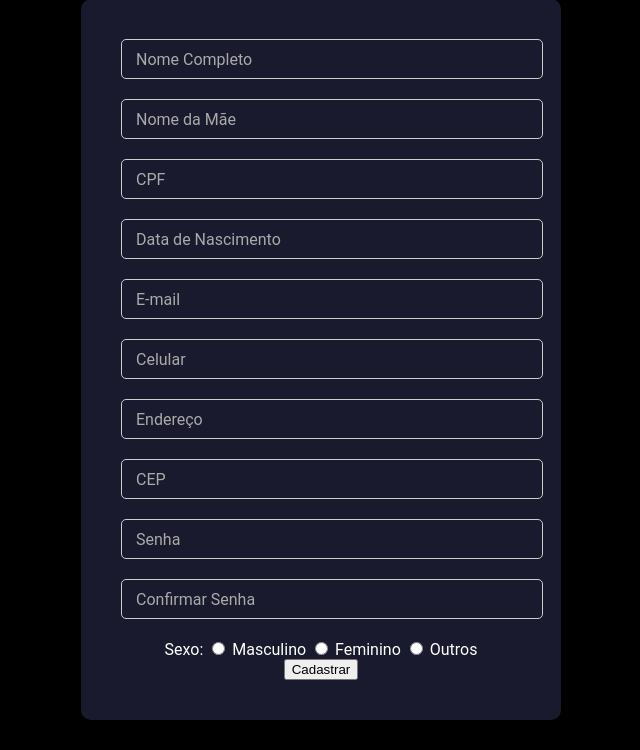
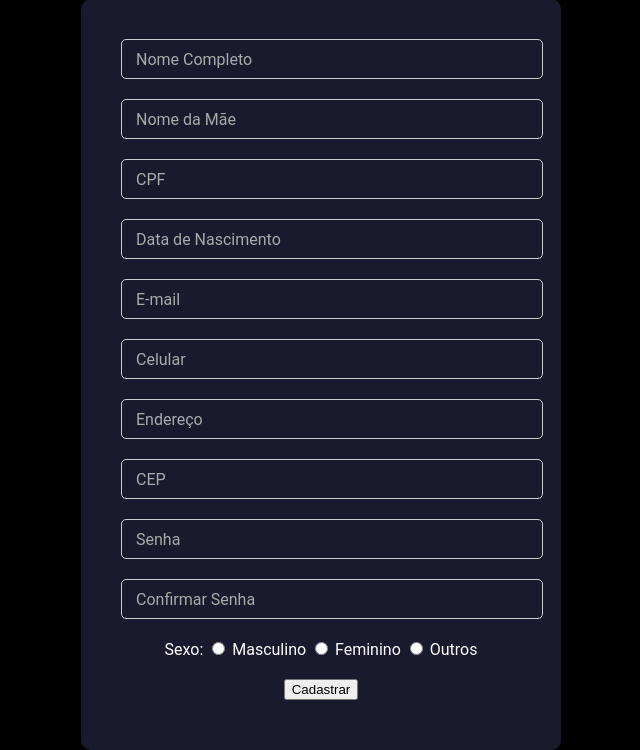
Before and after one commit to Rayanegmoura/Dev-Hunt, a PHP site: page /cadastro.html in a window 1280 px wide. Shown: the part 171-921 px from the top of the page, without its empty margins (319-959 px from the left). Before the commit the page ends 891 px from the top, so only its background shows below. Run offline with PHP 8.4, Linux system fonts and the light colour scheme.

Commit message:
Update cadastro.css

```diff
--- a/css/cadastro.css
+++ b/css/cadastro.css
@@ -58,8 +58,7 @@ body {
 
 .label-float label {
     position: absolute;
-    top: 50%;
-    left: 10px;
+    top: 50%;    left: 10px;
     transform: translateY(-50%);
     background-color: #1a1a2e;
     padding: 0 5px;
@@ -86,3 +85,12 @@ i.fa-eye {
     cursor: pointer;
     color: #aaa;
 }
+
+.enter{
+    margin-top: 10px;
+    padding: 10px 20px;
+}
+.enter button{
+    padding: 10px 20px;
+    border-radius: 500px;
+}
```
